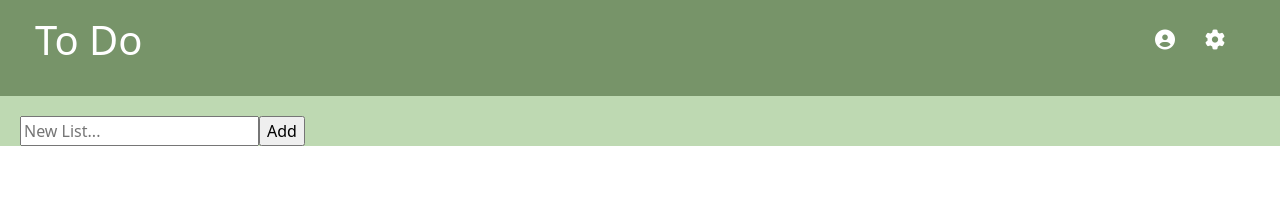
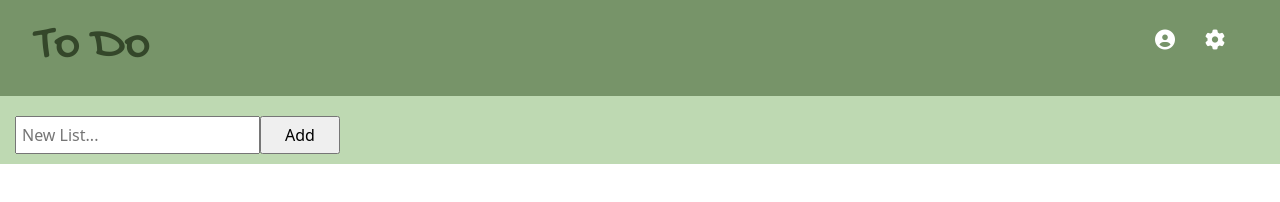
Before and after one commit to yugi1/todo, a plain HTML site: page index.html in a window 1280 px wide. Drawn offline with nearby package versions, Linux system fonts and the light colour scheme; a web font is replaced by a local one.

Commit message:
midway w css

```diff
--- a/index.html
+++ b/index.html
@@ -6,6 +6,8 @@
         <link href="https://cdn.jsdelivr.net/npm/bootstrap@5.0.0-beta2/dist/css/bootstrap.min.css" rel="stylesheet" integrity="sha384-BmbxuPwQa2lc/FVzBcNJ7UAyJxM6wuqIj61tLrc4wSX0szH/Ev+nYRRuWlolflfl" crossorigin="anonymous">
         <link rel="stylesheet" href="css/sass.css">
         <meta charset="UTF-8">
+        <link rel="preconnect" href="https://fonts.gstatic.com">
+<link href="https://fonts.googleapis.com/css2?family=Coustard&family=Gochi+Hand&family=Montserrat&display=swap" rel="stylesheet">
     </head>
 
     <body>
@@ -23,7 +25,7 @@
             <div class="input">
                 <input type="text" id="lName" placeholder="New List...">
                 <div class="button">
-                    <input type="submit" onclick="addList()" value="Add">
+                    <input type="submit" id="button" onclick="addList()" value="Add">
                 </div>
 
             </div>
--- a/scss/sass.scss
+++ b/scss/sass.scss
@@ -1,25 +1,45 @@
+ $fontb: 'Coustard', serif;
+$fonth: 'Gochi Hand', cursive;
+$fonts: 'Montserrat', sans-serif;
 .nav {
     background-color: #779469;
     color: white;
     h1 {
         padding: 16px 0px 10px 35px;
+        font-family: $fonth;
+        font-size: 50px;
+
+    }
+    h1:hover {
+        color: #34472a;
+        cursor: pointer;
+        transition: .3s;
     }
 }
-.lists, .listoflist {
-    background-color: #bed9b2;
+.listoflist {
+    background-color: #f1ffeb;
+       width: 300px;
 }
 .lists {
-    padding: 20px 0px 0px 20px;
+    padding: 20px 0px 10px 15px;
+    background-color: #bed9b2;
     .input {
         display: flex;
         flex-grow: inherit;
+
+        #lName {
+            padding: 5px;
+        }
     }
 }
 #lol li {
-    color: red;
+    color: #34472a;
+    font-size: 18px;
+    padding: 10px 0px 10px 15px;
 }
 ul, li {
    list-style-type: none;
+   padding: 0;
 }
 .nav {
     display: flex;
@@ -34,7 +54,15 @@ ul, li {
                 i:hover {
                     color: #34472a;
                     transition: .3s;
+                    cursor: pointer;
             }
         }
     }
 }
+#lol li:nth-child(odd) {
+    background: #daf7cd;
+  }
+#button {
+    width: 80px;
+    height: 38px;
+}
```
Also changed, not shown: css/sass.css, 1 other file.
